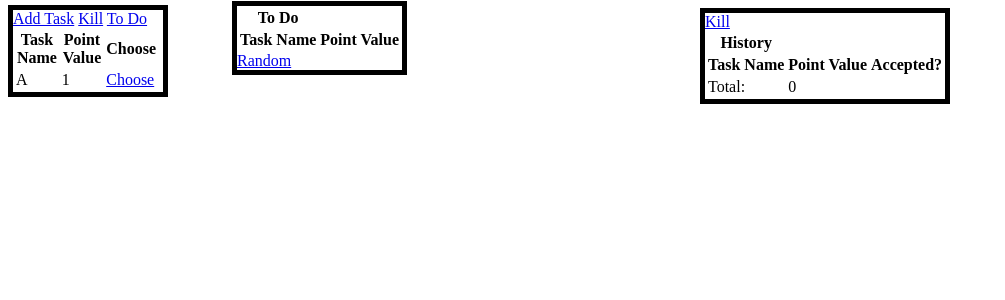
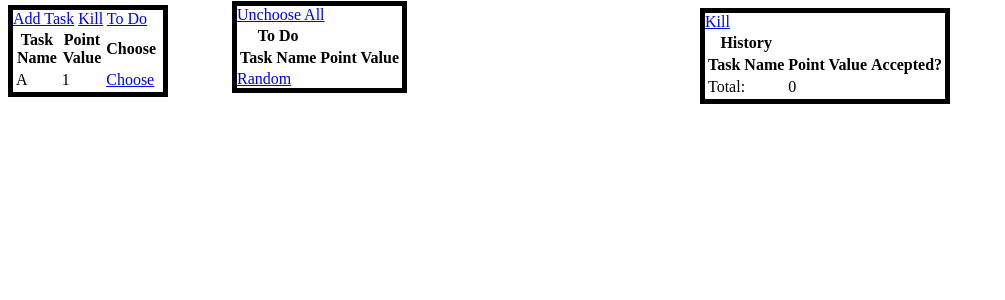
Before and after one commit to samuelbamueldamuel/WAL, a Django app: page /home/ in a window 1280 px wide. Shown: the top 300 px of the page, without its empty margins (0-1005 px from the left). Run offline with Django 5.2, Linux system fonts and the light colour scheme; data comes from the database, SQL or seed files in the repository; both versions use the stored data as it was after the commit; data that the repository does not hold is empty.

Commit message:
added unchoose all

```diff
--- a/app/templates/h.html
+++ b/app/templates/h.html
@@ -70,6 +70,7 @@
     </div>
 
     <div class="toDO">
+        <a href="{% url 'unchooseAll' %}"> Unchoose All </a>
         <table>
             <tr>
                 <th>
--- a/app/urls.py
+++ b/app/urls.py
@@ -14,4 +14,5 @@ urlpatterns = [
     path("decline/<int:key>/", views.decline, name="decline"),
     path("killHistory/", views.killHistory, name="killHistory"),
     path("unchoose/<int:key>", views.unchoose, name="unchoose"),
+    path('unchooseAll/', views.unchooseAll, name="unchooseAll"),
 ]
--- a/app/views.py
+++ b/app/views.py
@@ -203,6 +203,25 @@ def unchoose(request, key):
     }
     return render(request, 'h.html', context)
 
+def unchooseAll(request):
+    chosenTasks = Task.objects.filter(chosen=True).all()
+
+    for x in chosenTasks:
+        x.chosen = False
+        x.save()
+
+    tasks = Task.objects.all()
+    toDo = Task.objects.filter(chosen=True).all()
+    history = History.objects.all()
+    total = getTotal()
+    context = {
+        'tasks': tasks,
+        'toTasks': toDo,
+        'history': history,
+        'total': total,
+    }
+    return render(request, 'h.html', context)
+
 
 
 
```
Also changed, not shown: db.sqlite3.
